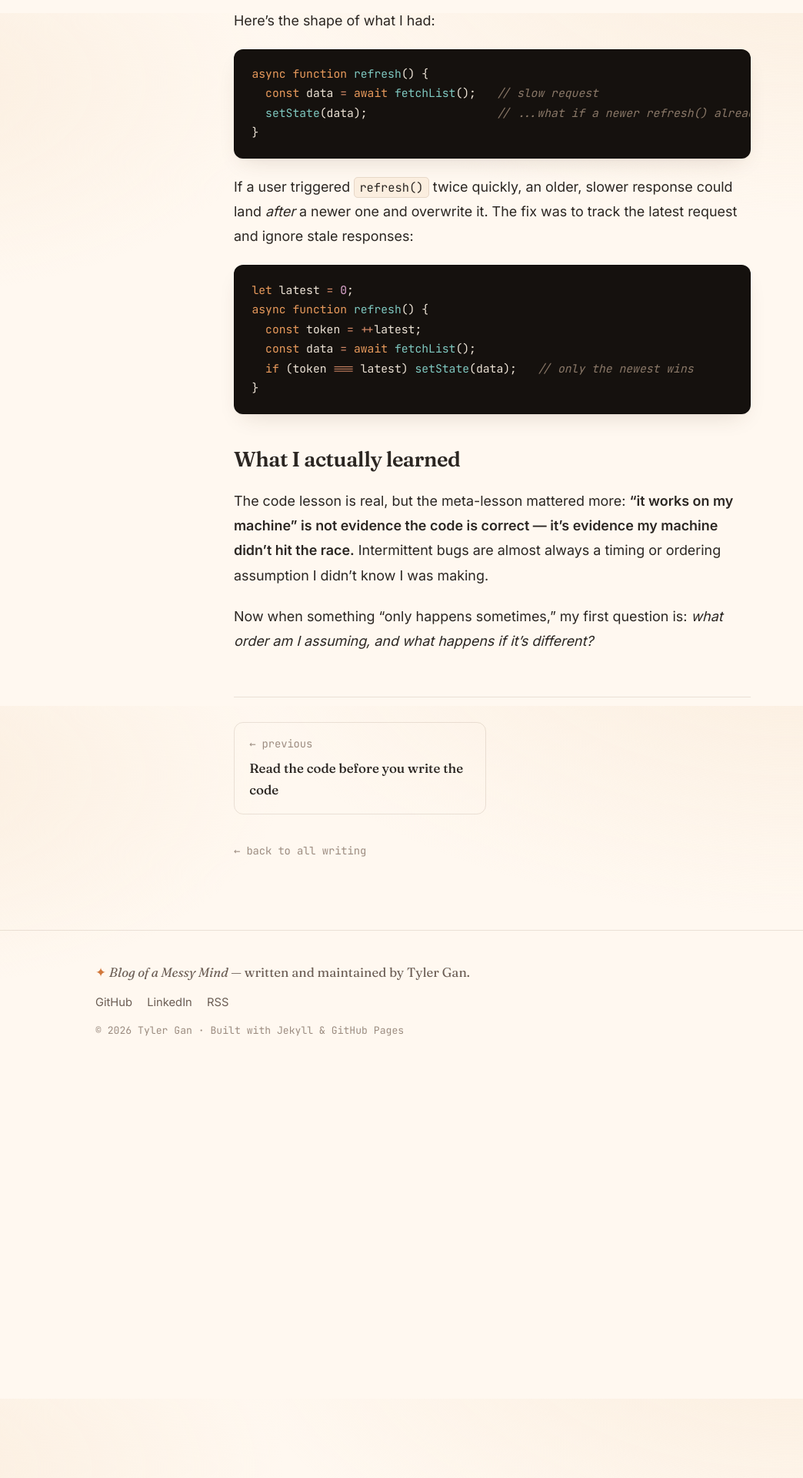
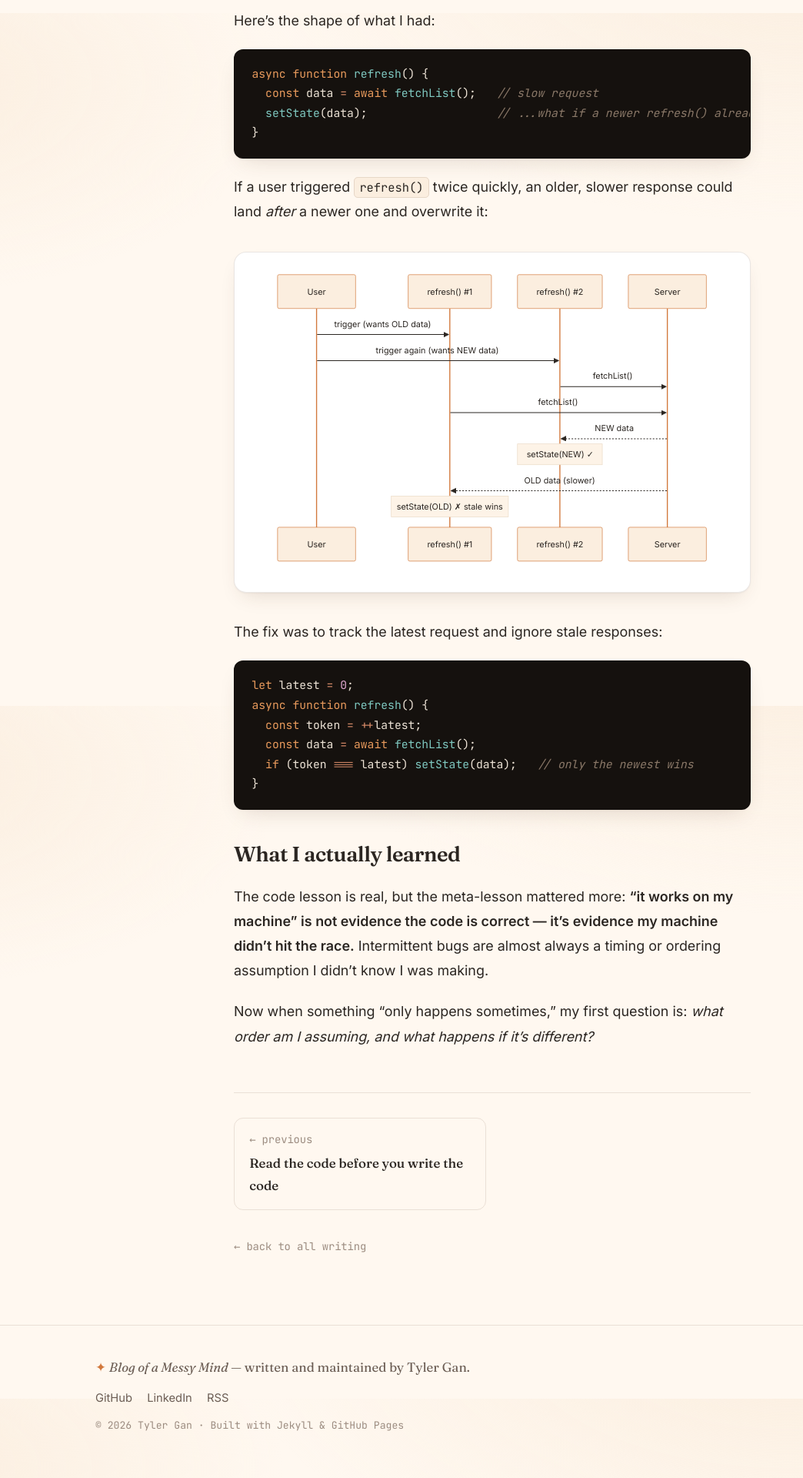
Before and after one commit to tylergan/boamm, a Jekyll site: the page built from _posts/2026-06-14-debugging-async-races.md, in a window 1280 px wide. Shown: the part 883-2803 px from the top of the page at 77% size, without its empty margins (0-1044 px from the left). Built offline with Jekyll 4.4.1, drawn with Linux system fonts in a browser that asks for light colours; before the commit the page ends 2289 px from its top, so only the background shows below that.

````diff
--- a/_posts/2026-06-14-debugging-async-races.md
+++ b/_posts/2026-06-14-debugging-async-races.md
@@ -22,7 +22,25 @@ async function refresh() {
 }
 ```
 
-If a user triggered `refresh()` twice quickly, an older, slower response could land *after* a newer one and overwrite it. The fix was to track the latest request and ignore stale responses:
+If a user triggered `refresh()` twice quickly, an older, slower response could land *after* a newer one and overwrite it:
+
+```mermaid
+sequenceDiagram
+    participant U as User
+    participant A as refresh() #35;1
+    participant B as refresh() #35;2
+    participant S as Server
+    U->>A: trigger (wants OLD data)
+    U->>B: trigger again (wants NEW data)
+    B->>S: fetchList()
+    A->>S: fetchList()
+    S-->>B: NEW data
+    Note over B: setState(NEW) ✓
+    S-->>A: OLD data (slower)
+    Note over A: setState(OLD) ✗ stale wins
+```
+
+The fix was to track the latest request and ignore stale responses:
 
 ```ts
 let latest = 0;
--- a/assets/css/main.scss
+++ b/assets/css/main.scss
@@ -259,6 +259,26 @@ img { max-width: 100%; height: auto; }
 .highlight .nt { color: #E89A5C; }
 .highlight .na { color: #7FC8C0; }
 
+/* ── Mermaid diagrams ──────────────────────────────────────── */
+.mermaid {
+  margin: 2.2rem 0;
+  text-align: center;
+  background: var(--surface);
+  border: 1px solid var(--line);
+  border-radius: var(--radius);
+  padding: 1.4rem;
+  box-shadow: var(--shadow);
+  overflow-x: auto;
+}
+.mermaid svg { max-width: 100%; height: auto; }
+/* While the library loads, hide the raw source and show a quiet placeholder. */
+.mermaid-pending { font-size: 0; min-height: 80px; position: relative; }
+.mermaid-pending::after {
+  content: "rendering diagram…";
+  display: block; font-family: var(--mono); font-size: 0.78rem;
+  color: var(--ink-faint); padding: 1.6rem 0;
+}
+
 /* ── Post footer / nav ─────────────────────────────────────── */
 .post-footer { margin-top: 3.5rem; padding-top: 2rem; border-top: 1px solid var(--line); }
 .post-nav { display: grid; grid-template-columns: 1fr 1fr; gap: 1rem; margin-bottom: 2rem; }
--- a/assets/js/main.js
+++ b/assets/js/main.js
@@ -3,6 +3,7 @@
      1. Typing animation in the hero
      2. Scroll-reveal for .reveal elements
      3. Light/dark theme toggle (remembers your choice)
+     4. Mermaid diagrams (lazy-loaded, themed to match the site)
    Everything respects prefers-reduced-motion.
    ════════════════════════════════════════════════════════════ */
 
@@ -16,11 +17,10 @@
     var el = document.getElementById("typed");
     if (!el) return;
 
-    // Phrases come from _config.yml (author.typed), injected below.
     var phrases = window.__TYPED_PHRASES__ || ["learning in public."];
     if (!phrases.length) return;
 
-    if (reduceMotion) {            // no animation — just show the first phrase
+    if (reduceMotion) {
       el.textContent = phrases[0];
       var caret = document.querySelector(".caret");
       if (caret) caret.style.display = "none";
@@ -34,7 +34,7 @@
       if (!deleting) {
         ci++;
         el.textContent = phrase.slice(0, ci);
-        if (ci === phrase.length) {        // finished typing — hold, then delete
+        if (ci === phrase.length) {
           deleting = true;
           return setTimeout(tick, 1900);
         }
@@ -42,7 +42,7 @@
       } else {
         ci--;
         el.textContent = phrase.slice(0, ci);
-        if (ci === 0) {                    // finished deleting — next phrase
+        if (ci === 0) {
           deleting = false;
           pi = (pi + 1) % phrases.length;
           return setTimeout(tick, 350);
@@ -63,7 +63,6 @@
     var io = new IntersectionObserver(function (entries) {
       entries.forEach(function (entry, i) {
         if (entry.isIntersecting) {
-          // gentle stagger for groups revealing together
           var delay = Math.min(i * 70, 280);
           setTimeout(function () { entry.target.classList.add("is-visible"); }, delay);
           io.unobserve(entry.target);
@@ -71,6 +70,70 @@
       });
     }, { rootMargin: "0px 0px -8% 0px", threshold: 0.08 });
     items.forEach(function (el) { io.observe(el); });
+  }
+
+  /* ── 4. Mermaid diagrams ─────────────────────────────────── */
+  // Theme variables tuned to the warm-magazine palette (light & dark).
+  function mermaidTheme(isDark) {
+    return isDark
+      ? { primaryColor: "#2C241D", primaryTextColor: "#F3E9DD", primaryBorderColor: "#E89A5C",
+          lineColor: "#E89A5C", secondaryColor: "#241E19", tertiaryColor: "#1B1714",
+          tertiaryTextColor: "#F3E9DD", noteBkgColor: "#3A2E24", noteTextColor: "#F3E9DD",
+          fontFamily: "Inter, system-ui, sans-serif" }
+      : { primaryColor: "#FBEEDF", primaryTextColor: "#2B2622", primaryBorderColor: "#D2783C",
+          lineColor: "#B85F2A", secondaryColor: "#FFF8F0", tertiaryColor: "#FFFFFF",
+          tertiaryTextColor: "#2B2622", noteBkgColor: "#FDF3E7", noteTextColor: "#2B2622",
+          fontFamily: "Inter, system-ui, sans-serif" };
+  }
+
+  var mermaidNodes = null;   // cached list of .mermaid divs
+
+  function renderMermaid() {
+    if (typeof window.mermaid === "undefined" || !mermaidNodes || !mermaidNodes.length) return;
+    var isDark = document.documentElement.getAttribute("data-theme") === "dark";
+
+    mermaidNodes.forEach(function (n) {     // reset any previously-rendered diagram to its source
+      n.removeAttribute("data-processed");
+      n.classList.add("mermaid-pending");
+      n.textContent = n.getAttribute("data-src");
+    });
+
+    window.mermaid.initialize({
+      startOnLoad: false,
+      securityLevel: "strict",
+      theme: "base",
+      themeVariables: mermaidTheme(isDark),
+      flowchart: { curve: "basis", useMaxWidth: true },
+      sequence: { useMaxWidth: true }
+    });
+
+    window.mermaid.run({ nodes: mermaidNodes })
+      .then(function () { mermaidNodes.forEach(function (n) { n.classList.remove("mermaid-pending"); }); })
+      .catch(function (e) { if (window.console) console.error("Mermaid render error:", e); });
+  }
+
+  function initMermaid() {
+    var blocks = document.querySelectorAll("pre > code.language-mermaid, code.language-mermaid");
+    if (!blocks.length) return;
+
+    // Convert each ```mermaid code block into a <div class="mermaid">, keeping
+    // the original source in data-src so we can re-render on theme changes.
+    mermaidNodes = [];
+    blocks.forEach(function (code) {
+      var host = code.closest("pre") || code;
+      var src = code.textContent;
+      var div = document.createElement("div");
+      div.className = "mermaid mermaid-pending";
+      div.setAttribute("data-src", src);
+      div.textContent = src;
+      host.replaceWith(div);
+      mermaidNodes.push(div);
+    });
+
+    var s = document.createElement("script");
+    s.src = "https://cdn.jsdelivr.net/npm/mermaid@11/dist/mermaid.min.js";
+    s.onload = renderMermaid;
+    document.head.appendChild(s);
   }
 
   /* ── 3. Theme toggle ─────────────────────────────────────── */
@@ -91,6 +154,7 @@
       var next = root.getAttribute("data-theme") === "dark" ? "light" : "dark";
       root.setAttribute("data-theme", next);
       try { localStorage.setItem("theme", next); } catch (e) {}
+      renderMermaid();   // re-theme any diagrams to match
     });
   }
 
@@ -98,5 +162,6 @@
     initTheme();
     initTyping();
     initReveal();
+    initMermaid();
   });
 })();
````
